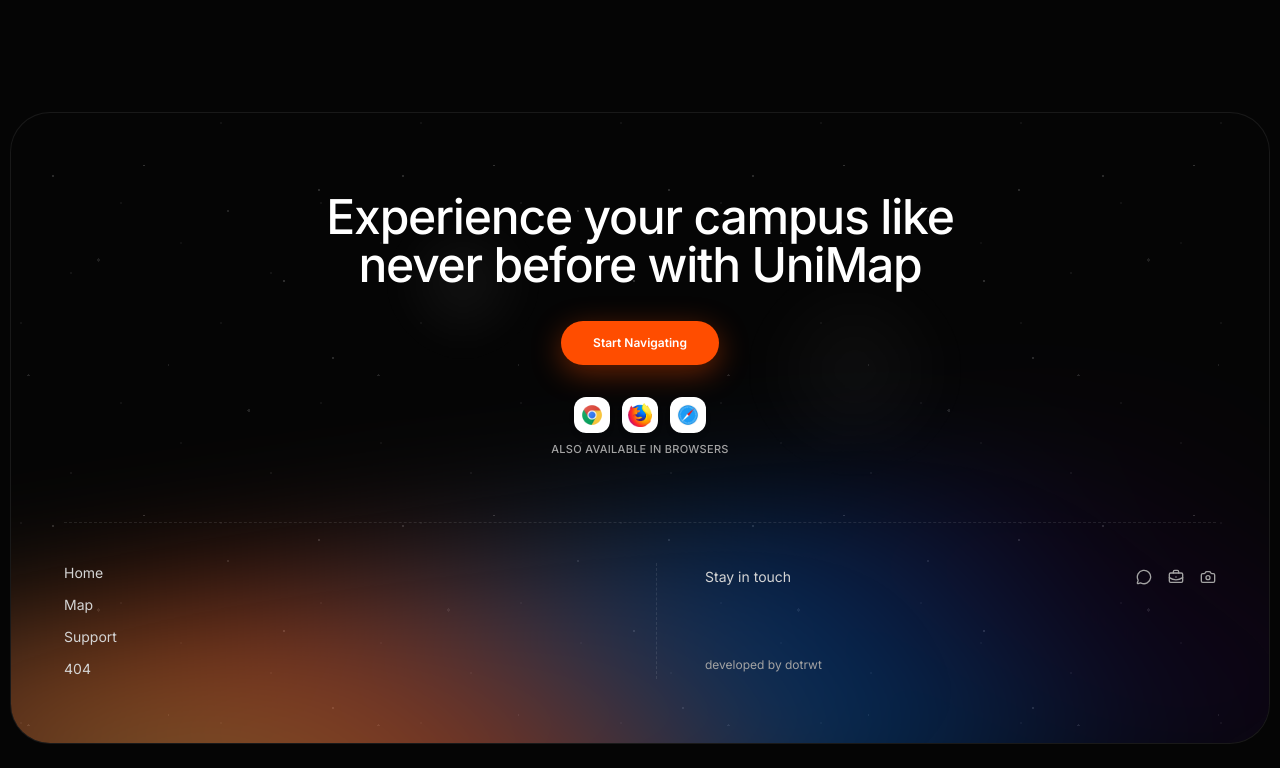
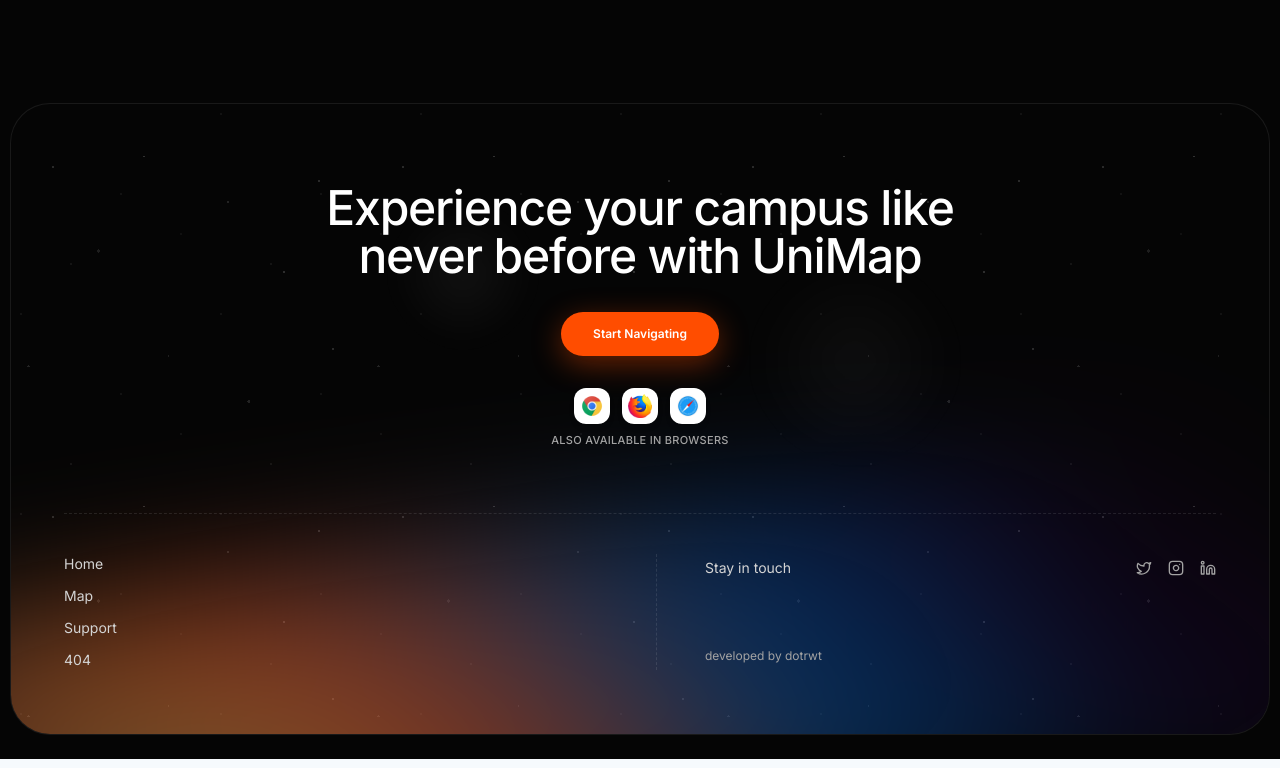
Before and after one commit to dotrwt/UniMap-V2, a React (Vite) app: page /support in a window 1280 px wide. Shown: the part 1520-2288 px from the top of the page. Built offline with nearby package versions, Linux system fonts and the light colour scheme.

Commit message:
fix: footer links

```diff
--- a/src/components/ui/footer/Footer.tsx
+++ b/src/components/ui/footer/Footer.tsx
@@ -1,7 +1,58 @@
 // src/components/ui/Footer.tsx
 import { Link } from 'react-router-dom';
-import { BriefcaseBusiness, Camera, MessageCircle } from 'lucide-react';
 import './footer.css';
+
+const TwitterIcon = ({ size = 16 }: { size?: number }) => (
+  <svg
+    xmlns="http://www.w3.org/2000/svg"
+    width={size}
+    height={size}
+    viewBox="0 0 24 24"
+    fill="none"
+    stroke="currentColor"
+    strokeWidth="2"
+    strokeLinecap="round"
+    strokeLinejoin="round"
+  >
+    <path d="M22 4s-.7 2.1-2 3.4c1.6 10-9.4 17.3-18 11.6 2.2.1 4.4-.6 6-2C3 15.5.5 9.6 3 5c2.2 2.6 5.6 4.1 9 4-.9-4.2 4-6.6 7-3.8 1.1 0 3-1.2 3-1.2z" />
+  </svg>
+);
+
+const InstagramIcon = ({ size = 16 }: { size?: number }) => (
+  <svg
+    xmlns="http://www.w3.org/2000/svg"
+    width={size}
+    height={size}
+    viewBox="0 0 24 24"
+    fill="none"
+    stroke="currentColor"
+    strokeWidth="2"
+    strokeLinecap="round"
+    strokeLinejoin="round"
+  >
+    <rect width="20" height="20" x="2" y="2" rx="5" ry="5" />
+    <path d="M16 11.37A4 4 0 1 1 12.63 8 4 4 0 0 1 16 11.37z" />
+    <line x1="17.5" x2="17.51" y1="6.5" y2="6.5" />
+  </svg>
+);
+
+const LinkedinIcon = ({ size = 16 }: { size?: number }) => (
+  <svg
+    xmlns="http://www.w3.org/2000/svg"
+    width={size}
+    height={size}
+    viewBox="0 0 24 24"
+    fill="none"
+    stroke="currentColor"
+    strokeWidth="2"
+    strokeLinecap="round"
+    strokeLinejoin="round"
+  >
+    <path d="M16 8a6 6 0 0 1 6 6v7h-4v-7a2 2 0 0 0-2-2 2 2 0 0 0-2 2v7h-4v-7a6 6 0 0 1 6-6z" />
+    <rect width="4" height="12" x="2" y="9" />
+    <circle cx="4" cy="4" r="2" />
+  </svg>
+);
 import chrome from '@/assets/chrome.webp';
 import firefox from '@/assets/firefox.webp';
 import apple from '@/assets/safari.webp';
@@ -96,28 +147,28 @@ export default function Footer() {
                 <span className="text-sm font-normal text-neutral-300">Stay in touch</span>
                 <div className="flex gap-4 items-center">
                   <a
-                    href="https://twitter.com"
+                    href="https://x.com/dotrwt"
                     target="_blank"
                     rel="noopener noreferrer"
                     className="text-neutral-400 hover:text-white transition-colors"
                   >
-                    <MessageCircle size={16} />
+                    <TwitterIcon size={16} />
                   </a>
                   <a
-                    href="https://linkedin.com"
+                    href="https://www.instagram.com/rawwithharsh"
                     target="_blank"
                     rel="noopener noreferrer"
                     className="text-neutral-400 hover:text-white transition-colors"
                   >
-                    <BriefcaseBusiness size={16} />
+                    <InstagramIcon size={16} />
                   </a>
                   <a
-                    href="https://instagram.com"
+                    href="https://www.linkedin.com/in/harshvardhan-rawat/"
                     target="_blank"
                     rel="noopener noreferrer"
                     className="text-neutral-400 hover:text-white transition-colors"
                   >
-                    <Camera size={16} />
+                    <LinkedinIcon size={16} />
                   </a>
                 </div>
               </div>
--- a/src/pages/Support/SupportPage.tsx
+++ b/src/pages/Support/SupportPage.tsx
@@ -1,4 +1,5 @@
 import { Navbar, Footer } from '@/components/ui';
+import { HelpCircle } from 'lucide-react';
 import SupportForm from './SupportForm';
 import Developer from './Developer';
 import './Support.css';
@@ -20,8 +21,9 @@ export default function SupportPage() {
       {/* Main page content */}
       <main className="relative z-10 flex-1 flex flex-col items-center justify-center px-4 pt-32 pb-24 md:pt-36 max-w-4xl mx-auto w-full">
         {/* Get Help Badge */}
-        <div className="bg-white/5 border border-white/10 px-4.5 py-1.5 rounded-full mb-6 shadow-sm select-none">
-          <span className="text-[10px] tracking-wide font-medium text-neutral-300">
+        <div className="inline-flex items-center gap-2 bg-[#ff602e]/10 border border-[#ff602e]/20 px-4 py-1.5 rounded-full mb-6 shadow-sm select-none">
+          <HelpCircle className="w-3.5 h-3.5 text-[#ff602e]" />
+          <span className="text-[10px] tracking-wide font-extrabold uppercase text-[#ff602e]">
             Get help
           </span>
         </div>
```
